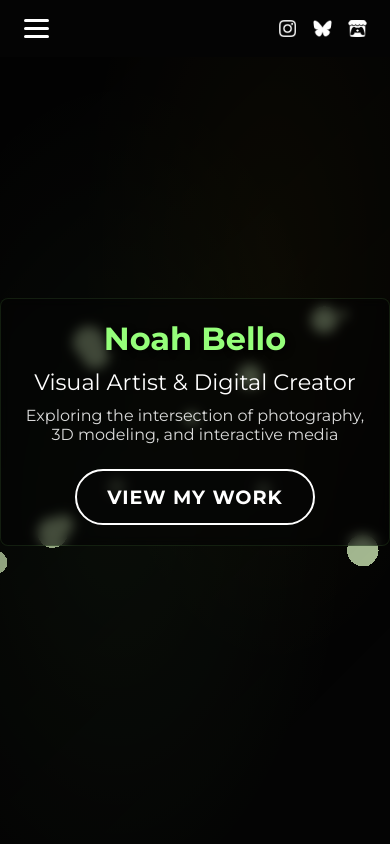
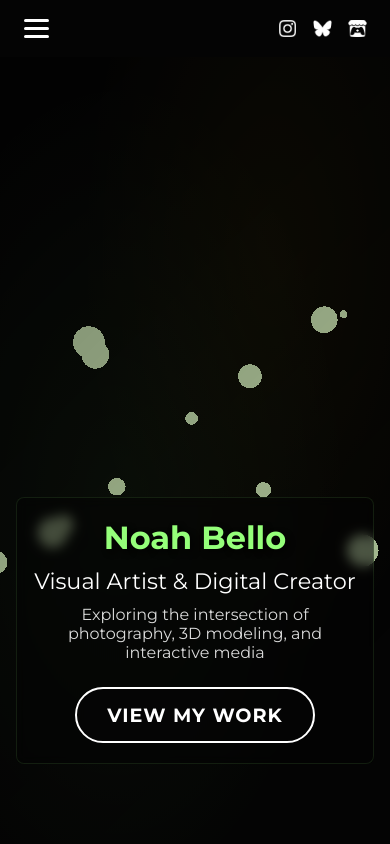
Before and after one commit to MellowBacon/portfolioSite, a React (Vite) app: page / in a window 390 px wide. Shown: the top 844 px of the page. Built offline with nearby package versions, Linux system fonts and the light colour scheme; no server answers.

Commit message:
adjusted motion request button and hero on mobile

```diff
--- a/src/pages/Home/Home.module.css
+++ b/src/pages/Home/Home.module.css
@@ -164,10 +164,19 @@
 
 /* Mobile */
 @media (max-width: 768px) {
+  .hero {
+    height: 100svh;
+    align-items: flex-end;
+    padding-bottom: 80px;
+  }
   .heroTitle { font-size: 2.5em; }
   .tagline { font-size: 1.8em; }
   .intro { font-size: 1em; }
-  .heroContent { padding: 25px; }
+  .heroContent {
+    padding: 25px;
+    width: calc(100% - 32px);
+    max-width: none;
+  }
   .featuredWork { padding: 60px 20px; }
   .projectGrid { grid-template-columns: 1fr; gap: 20px; }
   .sectionHeader h2 { font-size: 2em; }
--- a/src/three/HeroScene.jsx
+++ b/src/three/HeroScene.jsx
@@ -35,6 +35,7 @@ export default function HeroScene() {
   }
 
   return (
+    <>
       <div
         style={{
           position: 'absolute',
@@ -63,6 +64,7 @@ export default function HeroScene() {
             )}
           </Suspense>
         </Canvas>
+      </div>
 
       {needsPermission && (
         <button
@@ -72,7 +74,7 @@ export default function HeroScene() {
             bottom: 28,
             left: '50%',
             transform: 'translateX(-50%)',
-            pointerEvents: 'auto',
+            zIndex: 10,
             background: 'rgba(149, 255, 122, 0.1)',
             border: '1px solid rgba(149, 255, 122, 0.35)',
             color: '#95ff7a',
@@ -89,6 +91,6 @@ export default function HeroScene() {
           Enable Motion
         </button>
       )}
-    </div>
+    </>
   )
 }
```
Lines whose indentation alone changed are shown as unchanged.
